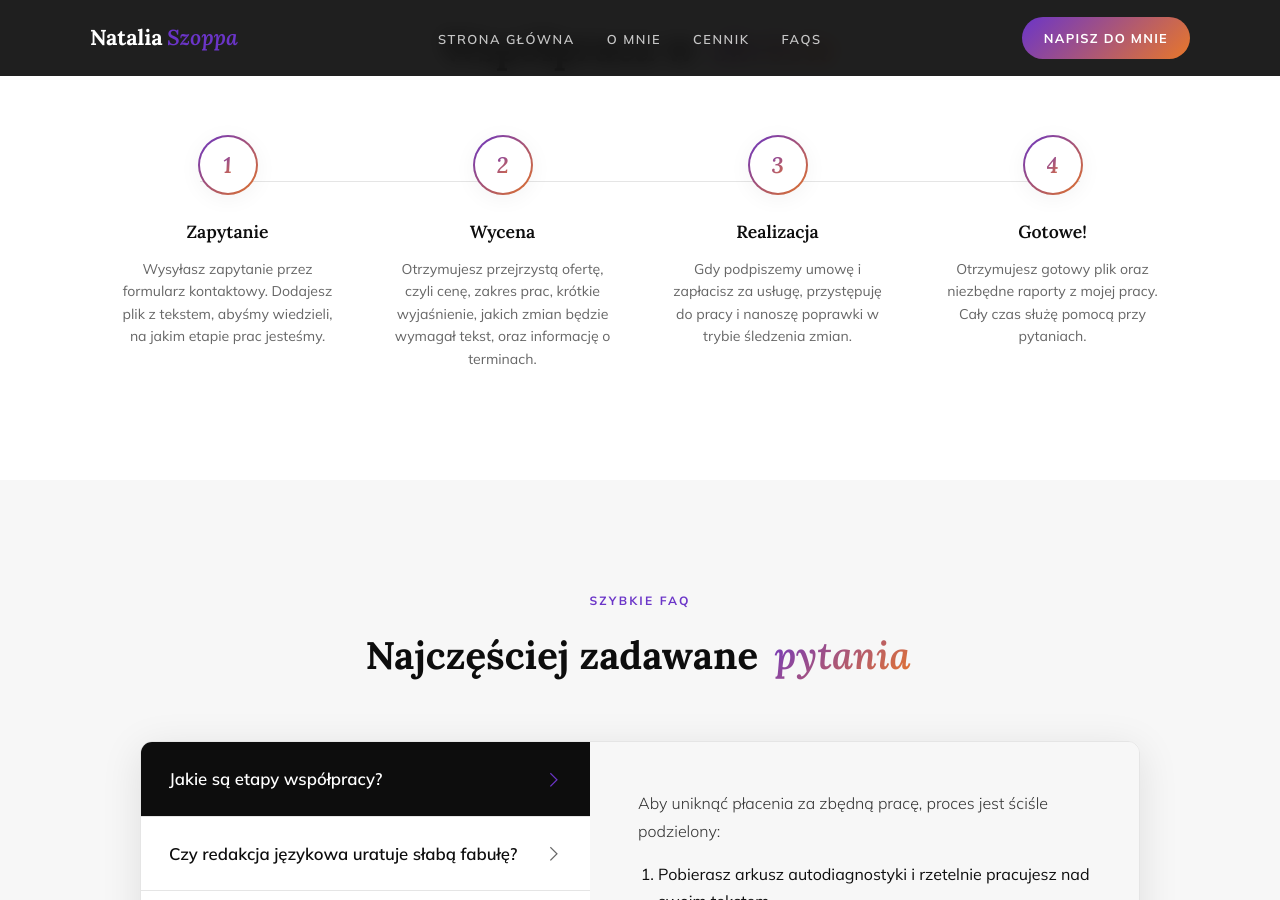
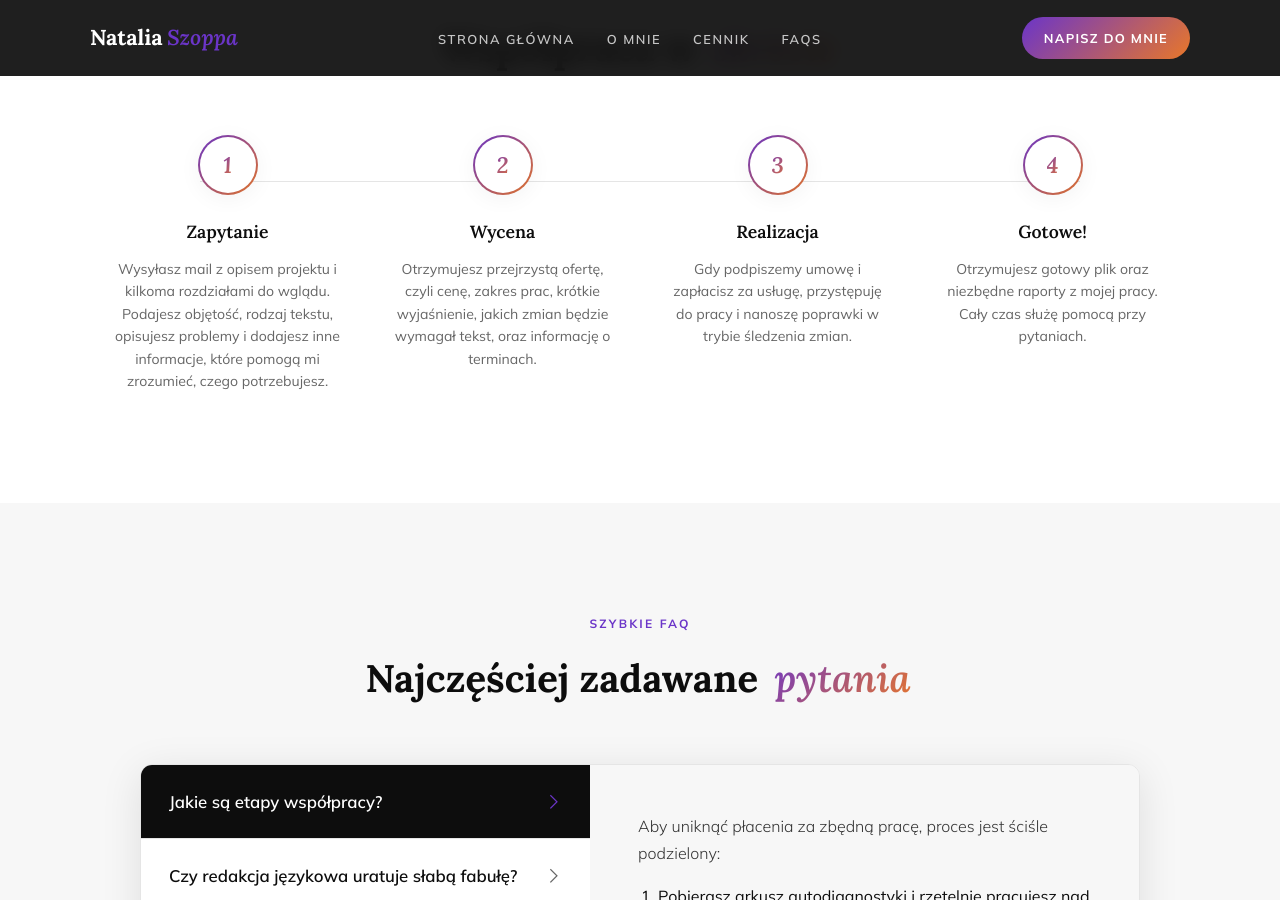
Before and after one commit to Bonnie00726/nataliaszoppa, a Jekyll site: the page built from index.html, in a window 1280 px wide and 900 px high, scrolled down 6622 px. Built offline with Jekyll 4.4.1, drawn with Linux system fonts in a browser that asks for light colours.

Commit message:
Update index.html

```diff
--- a/index.html
+++ b/index.html
@@ -487,7 +487,7 @@ title: Redakcja, korekta, skład
         <div class="eyebrow reveal" style="text-align: center; justify-content: center;">Proces realizacji</div>
         <h2 class="section-h2 reveal delay-1" style="text-align: center; margin-bottom: 64px;">Współpraca w <em>skrócie</em></h2>
         <div class="steps">
-            <div class="step reveal delay-1"><div class="step-num"><span>1</span></div><div class="step-name">Zapytanie</div><p class="step-desc">Wysyłasz zapytanie przez formularz kontaktowy. Dodajesz plik z tekstem, abyśmy wiedzieli, na jakim etapie prac jesteśmy.</p></div>
+            <div class="step reveal delay-1"><div class="step-num"><span>1</span></div><div class="step-name">Zapytanie</div><p class="step-desc"> Wysyłasz mail z opisem projektu i kilkoma rozdziałami do wglądu. Podajesz objętość, rodzaj tekstu, opisujesz problemy i dodajesz inne informacje, które pomogą mi zrozumieć, czego potrzebujesz.</p></div>
             <div class="step reveal delay-2"><div class="step-num"><span>2</span></div><div class="step-name">Wycena</div><p class="step-desc">Otrzymujesz przejrzystą ofertę, czyli cenę, zakres prac, krótkie wyjaśnienie, jakich zmian będzie wymagał tekst, oraz informację o terminach.</p></div>
             <div class="step reveal delay-3"><div class="step-num"><span>3</span></div><div class="step-name">Realizacja</div><p class="step-desc">Gdy podpiszemy umowę i zapłacisz za usługę, przystępuję do pracy i nanoszę poprawki w trybie śledzenia zmian.</p></div>
             <div class="step reveal delay-4"><div class="step-num"><span>4</span></div><div class="step-name">Gotowe!</div><p class="step-desc">Otrzymujesz gotowy plik oraz niezbędne raporty z mojej pracy. Cały czas służę pomocą przy pytaniach.</p></div>
```
